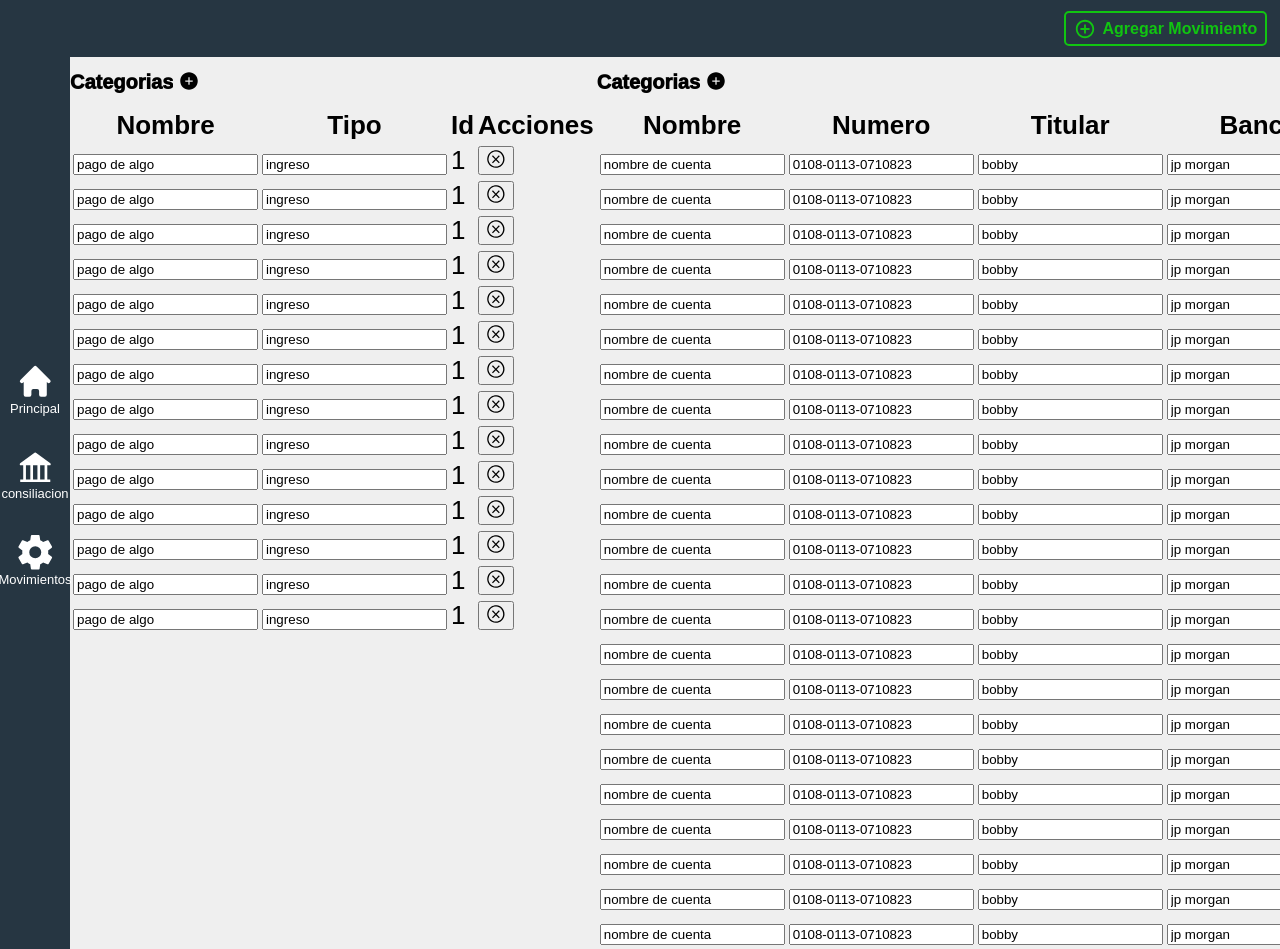
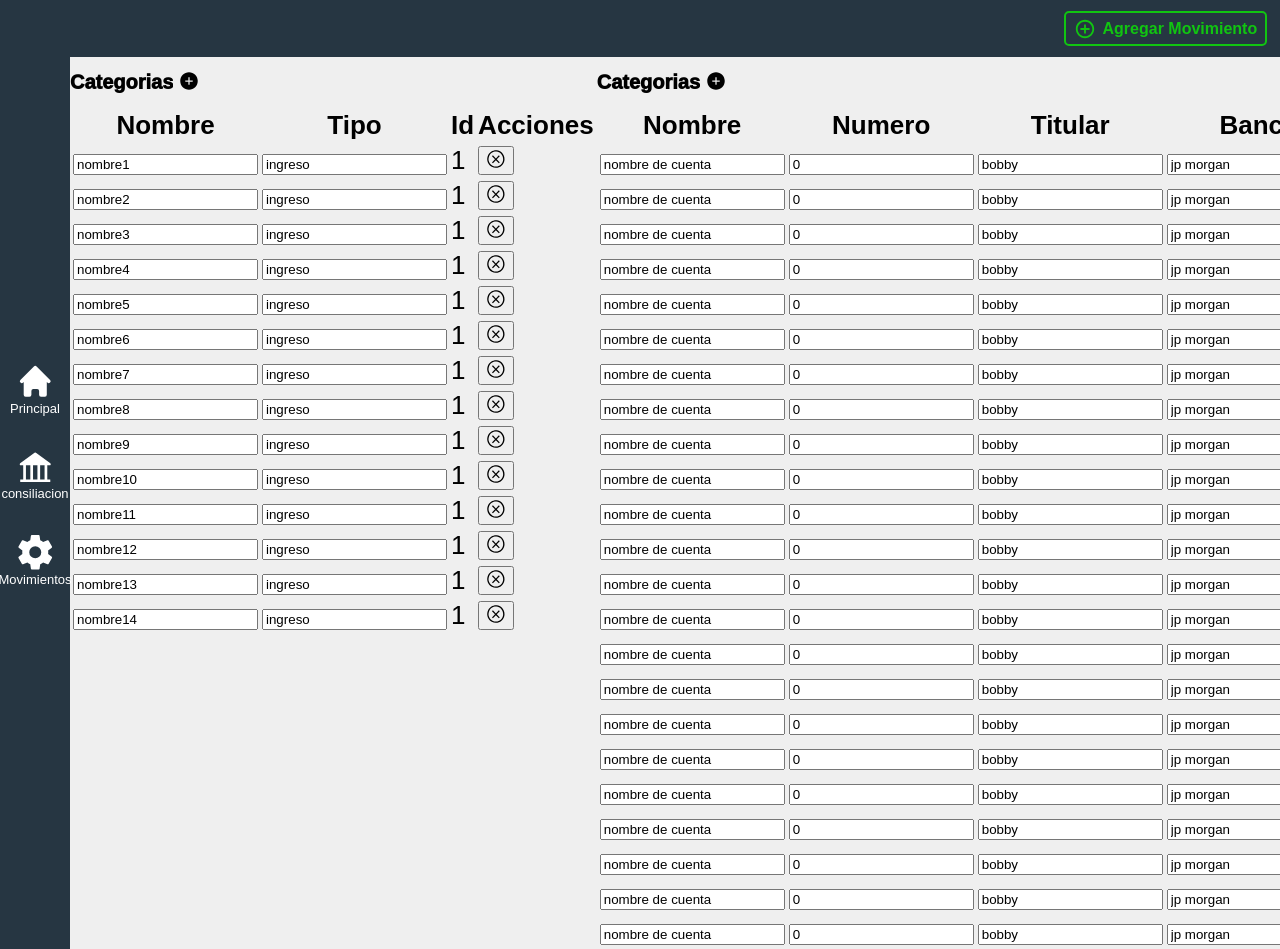
Before and after one commit to famerca/liberty-bank, a React (Create React App) app: page /movimientos in a window 1280 px wide. Shown: the top 949 px of the page. Built offline with nearby package versions, Linux system fonts and the light colour scheme.

Commit message:
funcionalidad lista, me falta añadir estilo

```diff
--- a/src/components/Movimientos.jsx
+++ b/src/components/Movimientos.jsx
@@ -3,20 +3,20 @@ import { VscError } from 'react-icons/vsc'
 import { AiFillPlusCircle } from 'react-icons/ai'
 
 let datosCategorias = [
-  { nombre: "pago de algo", tipo: "ingreso", id: 1 },
-  { nombre: "pago de algo", tipo: "ingreso", id: 1 },
-  { nombre: "pago de algo", tipo: "ingreso", id: 1 },
-  { nombre: "pago de algo", tipo: "ingreso", id: 1 },
-  { nombre: "pago de algo", tipo: "ingreso", id: 1 },
-  { nombre: "pago de algo", tipo: "ingreso", id: 1 },
-  { nombre: "pago de algo", tipo: "ingreso", id: 1 },
-  { nombre: "pago de algo", tipo: "ingreso", id: 1 },
-  { nombre: "pago de algo", tipo: "ingreso", id: 1 },
-  { nombre: "pago de algo", tipo: "ingreso", id: 1 },
-  { nombre: "pago de algo", tipo: "ingreso", id: 1 },
-  { nombre: "pago de algo", tipo: "ingreso", id: 1 },
-  { nombre: "pago de algo", tipo: "ingreso", id: 1 },
-  { nombre: "pago de algo", tipo: "ingreso", id: 1 },
+  { nombre: "nombre1", tipo: "ingreso", id: 1 },
+  { nombre: "nombre2", tipo: "ingreso", id: 1 },
+  { nombre: "nombre3", tipo: "ingreso", id: 1 },
+  { nombre: "nombre4", tipo: "ingreso", id: 1 },
+  { nombre: "nombre5", tipo: "ingreso", id: 1 },
+  { nombre: "nombre6", tipo: "ingreso", id: 1 },
+  { nombre: "nombre7", tipo: "ingreso", id: 1 },
+  { nombre: "nombre8", tipo: "ingreso", id: 1 },
+  { nombre: "nombre9", tipo: "ingreso", id: 1 },
+  { nombre: "nombre10", tipo: "ingreso", id: 1 },
+  { nombre: "nombre11", tipo: "ingreso", id: 1 },
+  { nombre: "nombre12", tipo: "ingreso", id: 1 },
+  { nombre: "nombre13", tipo: "ingreso", id: 1 },
+  { nombre: "nombre14", tipo: "ingreso", id: 1 },
 
 ]
 
@@ -110,7 +110,8 @@ const Table = (props) => {
 
 const Rows = (props) => {
 
-  const ref = useRef()
+  // const ref = useRef()
+  const [deleteRow, setDeleteRow] = useState({ index: -1 })
   const [datos, setDatos] = useState([])
   const { tipo } = props
   useEffect(() => {
@@ -127,10 +128,10 @@ const Rows = (props) => {
 
 
   useEffect(() => {
-    console.log(tipo)
     if (props.showNewRow) {
+      // console.log(tipo);
       (tipo === "movimientos") ?
-        setDatos([{ nombre: "d", tipo: "s", id: 0 }, ...datos]) :
+        setDatos([{ nombre: "", tipo: "", id: 0 }, ...datos]) :
         setDatos([{ nombreCuenta: "", numero: "", titular: "", banco: "", id: 0 }, ...datos])
 
       props.setShowNewRow(false)
@@ -138,14 +139,38 @@ const Rows = (props) => {
 
   }, [props.showNewRow])
 
-  console.log(datos)
-  // console.log(ref)
+  useEffect(() => {
+    console.log("delete");
+    if (deleteRow.index !== -1) {
+      //borrar
+      (deleteRow.index === 0) ?
+        setDatos([...datos.slice(0)]) :
+        (deleteRow.index === datos.length - 1) ?
+          setDatos([...datos.slice(0, datos.length - 1)]) :
+          setDatos([...datos.slice(0, deleteRow.index), ...datos.slice(deleteRow.index)])
+
+      setDeleteRow({ index: -1 })
+    }
+
+  }, [deleteRow])
+  // useEffect(() => {
+
+  //   if (ref.current !== undefined) {
+
+  //     // console.log(ref.current)
+  //     let index = ref.current.handleDelete()
+  //     console.log(index)
+  //   }
+  // }, [ref.current])
+
+
+  // console.log(deleteRow)
 
   return (
     <>
       {datos.map((row, index) => {
         return (
-          <RowData ref={ref} index={index} key={index} type={tipo} row={row} />
+          <RowData index={index} key={index} type={tipo} row={row} setDeleteRow={setDeleteRow} />
         )
       })}
     </>
@@ -156,39 +181,57 @@ const Rows = (props) => {
 
 
 
-const RowData = forwardRef((props, ref) => {
+const RowData = (props) => {// forwardRef((props, ref) => {
   const { index } = props
   const [visible, setVisible] = useState(false)
   const { type } = props
-  const [nombre, setNombre] = useState(props.type == "movimientos" ? props.row.nombre : props.row.nombreCuenta)
-  const [tipo, setTipo] = useState(props.row.tipo)
-  const [id] = useState(props.row.id)
-  const [numero, setNumero] = useState(props.row.numero)
-  const [titular, setTitular] = useState(props.row.titular)
-  const [banco, setBanco] = useState(props.row.banco)
+  const [nombre, setNombre] = useState("")
+  const [tipo, setTipo] = useState("")
+  const [id, setId] = useState("")
+  const [numero, setNumero] = useState(0)
+  const [titular, setTitular] = useState("")
+  const [banco, setBanco] = useState("")
+
+  // const [nombre, setNombre] = useState(props.type == "movimientos" ? props.row.nombre : props.row.nombreCuenta)
+  // const [tipo, setTipo] = useState(props.row.tipo)
+  // const [id] = useState(props.row.id)
+  // const [numero, setNumero] = useState(props.row.numero)
+  // const [titular, setTitular] = useState(props.row.titular)
+  // const [banco, setBanco] = useState(props.row.banco)
 
   const hiddenWhenVisible = { display: visible ? "none" : "" }
-  const showWhenVisible = { display: visible ? "" : "none" }
+  // const showWhenVisible = { display: visible ? "" : "none" }
 
+  useEffect(() => {
+    setNombre(props.type == "movimientos" ? props.row.nombre : props.row.nombreCuenta)
+    setTipo(props.row.tipo)
+    setId(props.row.id)
+    setNumero(props.row.numero)
+    setTitular(props.row.titular)
+    setBanco(props.row.banco)
+
+  }, [props.row.nombre, props.row.tipo, props.row.id, props.row.numero, props.row.titular, props.row.banco])
 
   // console.log(index)
   //aqui realizo una solicitud post cuando se modifiquen los datos
-  function handleDelete(e) {
+  const handleDelete = (e) => {
     e.preventDefault()
+    props.setDeleteRow({ index: index })
     setVisible(true)
     console.log("you clicked")
-    return index
   }
+  // console.log(handleDelete)
 
-  useImperativeHandle(ref, () => {
-    return handleDelete
-  }, [])
+  // useImperativeHandle(ref, () => {
+  // return { handleDelete }
+  // })
+  // console.log(props.row.nombre)
 
   return (
     <tr style={hiddenWhenVisible}>
       {type == "movimientos" ?
         <>
-          <td><input onChange={(e) => setNombre(e.target.value)} defaultValue={nombre} /></td>
+          <td><input onChange={(e) => setNombre(e.target.value)} value={nombre} /></td>
           <td><input onChange={(e) => setTipo(e.target.value)} defaultValue={tipo} /></td>
           <td>{id}</td>
           <td><button onClick={handleDelete} ><VscError size={20} /> </button></td>
@@ -205,7 +248,7 @@ const RowData = forwardRef((props, ref) => {
       }
     </tr>
   )
-})
+}//)
 
 
 
```
